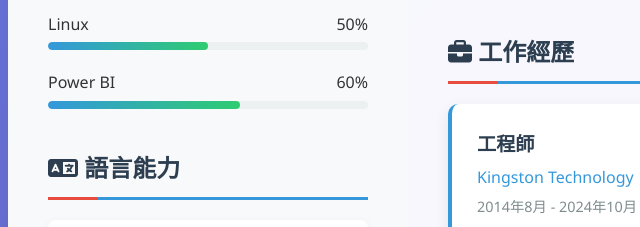
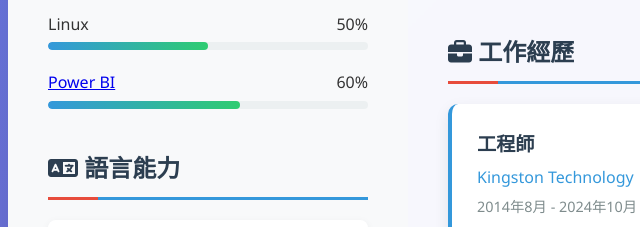
Before and after one commit to mike83106203/Resume, a plain HTML site: page index.html in a window 1280 px wide. Shown: the part 528-755 px from the top of the page, 32-672 px from the left. Drawn offline with Linux system fonts and the light colour scheme.

Commit message:
add power bi

```diff
--- a/index.html
+++ b/index.html
@@ -608,7 +608,7 @@ body {
                     </div>
                     <div class="skill-item">
                         <div class="skill-name">
-                            <span>Power BI</span>
+                            <span><a href="https://app.powerbi.com/groups/me/reports/002d6dbf-5c88-4ad6-88dd-6a7610e8f313/73e764d4303a3516d03a?language=zh-Hant&experience=power-bi">Power BI</a></span>
                             <span>60%</span>
                         </div>
                         <div class="skill-bar">
```
